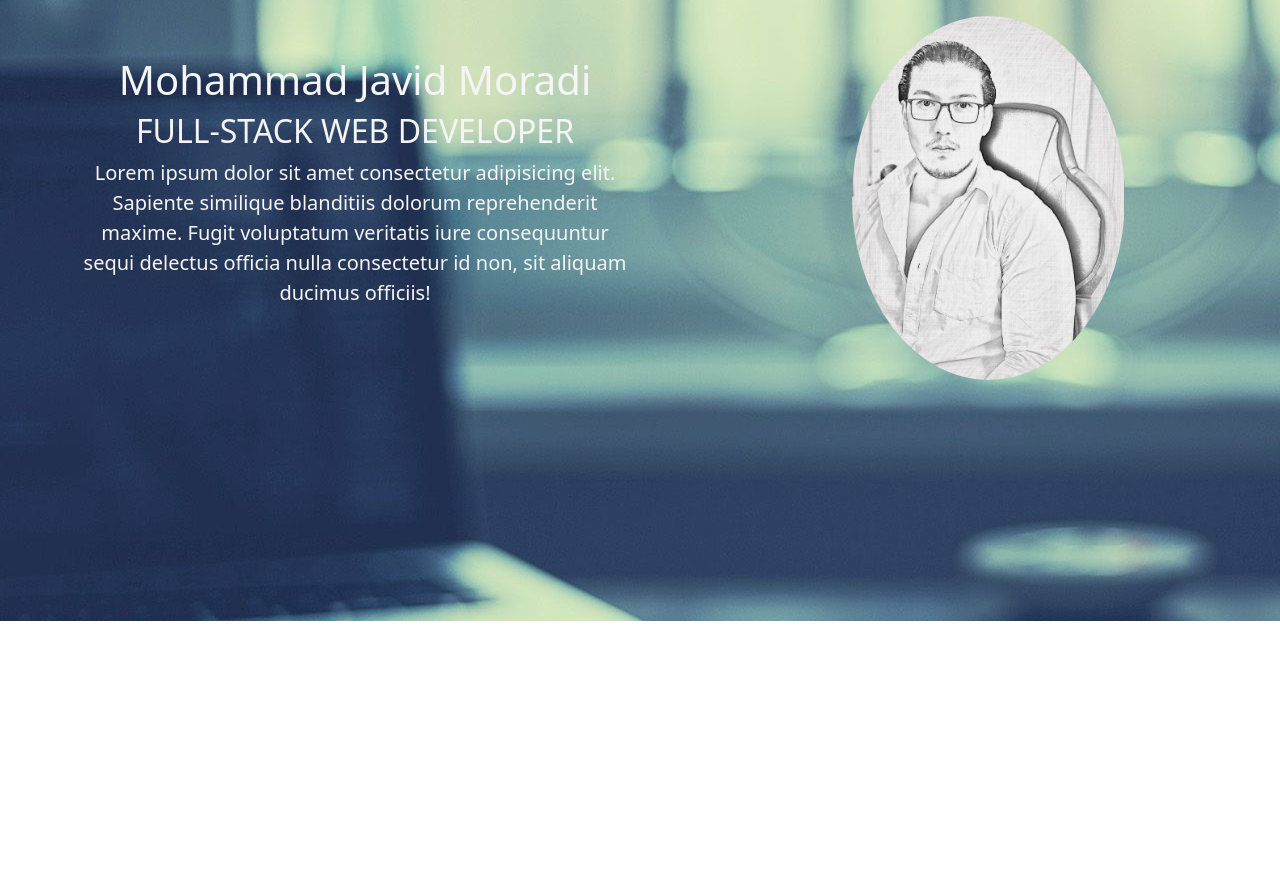
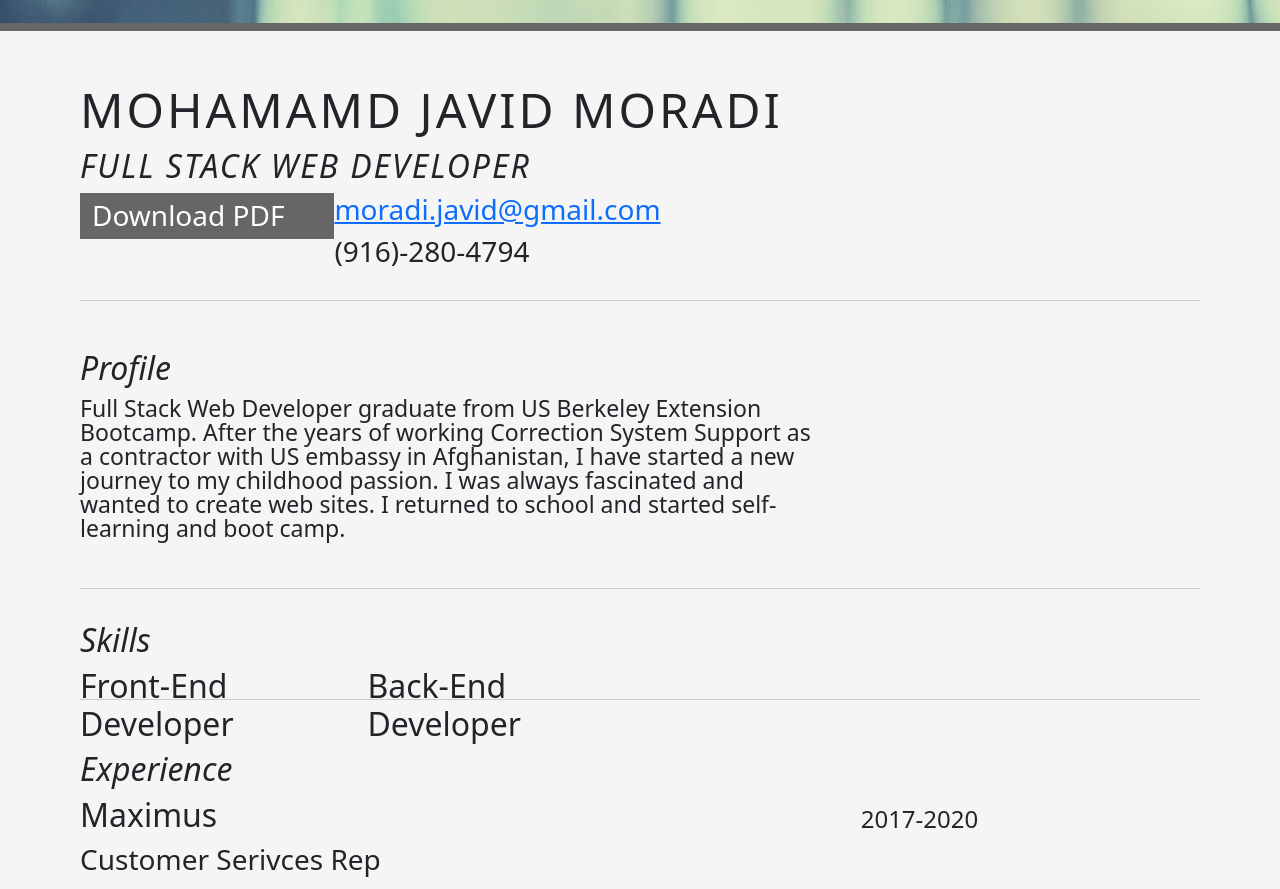
Before and after one commit to moradi1412/R-Portfolio, a React (Create React App) app: page /#/resume in a window 1280 px wide. Shown: the part 179-1068 px from the top of the page. Before the commit the page ends 800 px from the top, so only its background shows below. Built offline with nearby package versions, Linux system fonts and the light colour scheme.

Commit message:
added resume section, link to resume.pdf

```diff
--- a/src/components/Header/index.js
+++ b/src/components/Header/index.js
@@ -4,7 +4,7 @@ import NavItem from "../Nav";
 import About from "../About";
 import Projects from '../Projects';
 // import Contact from '../../components/Contact';
-// import Resume from '../../components/Resume';
+import resume from "../resume";
 
 
 class Header extends Component {
@@ -20,7 +20,7 @@ class Header extends Component {
           <Route path="/about" component={About} />
           <Route path="/projects" component={Projects} />
           <Route path="/contact" component={About}/>
-          <Route path="/resume" component={About}/>
+          <Route path="/resume" component={resume}/>
         </div>
       </HashRouter>
     );
--- /dev/null
+++ b/src/components/resume/index.js
@@ -0,0 +1,101 @@
+import React from 'react'
+import pdf from '../../assets/Mohammad.pdf'
+
+function resume() {
+
+  return (
+    <div id="doc2" class="yui-t7">
+	<div id="inner">
+
+		<div id="hd">
+			<div class="yui-gc">
+				<div class="yui-u first">
+					<h1>Mohamamd Javid Moradi</h1>
+					<h2>Full Stack Web Developer</h2>
+				</div>
+
+				<div class="yui-u">
+					<div class="contact-info">
+						<h3><a id="pdf" href={pdf}>Download PDF</a></h3>
+						<h3><a href="mailto:name@yourdomain.com">moradi.javid@gmail.com</a></h3>
+						<h3>(916)-280-4794</h3>
+					</div>
+				</div>
+			</div>
+		</div>
+
+		<div id="bd">
+			<div id="yui-main">
+				<div class="yui-b">
+
+					<div class="yui-gf">
+						<div class="yui-u first">
+							<h2>Profile</h2>
+						</div>
+						<div class="yui-u">
+							<p class="enlarge">
+							Full Stack Web Developer graduate from US Berkeley Extension Bootcamp. After the years of working Correction System Support as a contractor with US embassy in Afghanistan, I have started a new journey to my childhood passion. I was always fascinated and wanted to create web sites. I returned to school and started self-learning and boot camp.
+							</p>
+						</div>
+					</div>
+
+					<div class="yui-gf">
+						<div class="yui-u first">
+							<h2>Skills</h2>
+						</div>
+						<div class="yui-u">
+
+								<div class="talent">
+									<h2>Front-End Developer</h2>
+								</div>
+
+								<div class="talent">
+									<h2>Back-End Developer</h2>
+								</div>
+						</div>
+					</div>
+
+					<div class="yui-gf">
+
+						<div class="yui-u first">
+							<h2>Experience</h2>
+						</div>
+
+						<div class="yui-u">
+
+							<div class="job">
+								<h2>Maximus</h2>
+								<h3>Customer Serivces Rep</h3>
+								<h4>2017-2020</h4>
+								<p>Responds to inbound calls and completes outbound support calls, provides responses to questions, and in specific instances, refers callers to the appropriate supervisor, county or state agency representatives for service and/or when problems or concerns occur. Assists beneficiaries in enrolling/disenrolling in managed care plans. Assists beneficiaries with medical exemptions and waiver inquiries. Provides beneficiaries with status of enrollment/disenrollment, medical exemptions, and waivers. Meets Production and Quality Assurance goals as defined for this position.</p>
+							</div>
+
+							<div class="job">
+								<h2>PAE</h2>
+								<h3>Senior Project Advisor</h3>
+								<h4>2015-2017</h4>
+								<p>responsible for the overall management, control, coordination and execution of the CSSP PMST Team,
+responsible to ensure compliant operations in conformance with regulations and policies, implementation of US Embassy Kabul Narcotics Affairs Section (NAS) operational strategies, and establishment of management targets and monitoring achievement of results. Assists in developing and implementing reform, support, and capacity building programs that reflect the needs of the GDPDC operations and administration. Frequently required to attend corrections and justice sector-related meetings. Provides advice on strategies, policies and plans affecting project operations, delivery of training, mentoring, and advisory services. The Senior Advisor works with local staff personnel to obtain and provide feedback to enhance their individual growth and professionalism. Provides education and sound corrections practices while acting as a role model for all Pol-i-Charkhi GDPDC staff. Provides individual mentoring and coaching to Pol-i-Charkhi GDPDC Staff. Coordinates with internal and external agencies as necessary. </p>
+							</div>
+
+					</div>
+					</div>
+
+
+
+				</div>
+			</div>
+		</div>
+
+
+
+	</div>
+
+
+</div>
+
+
+  )
+};
+
+export default resume
--- a/src/index.css
+++ b/src/index.css
@@ -176,3 +176,62 @@ li {
   margin-left: 200px;
 
 }
+
+
+.msg { padding: 10px; background: #222; position: relative; }
+.msg h1 { color: #fff;  }
+.msg a { margin-left: 20px; background: #408814; color: white; padding: 4px 8px; text-decoration: none; }
+.msg a:hover { background: #266400; }
+
+/* //-- yui-grids style overrides -- */
+body { font-family: Georgia; color: #444; }
+#inner { padding: 10px 80px; margin: 80px auto; background: #f5f5f5; border: solid #666; border-width: 8px 0 2px 0; }
+.yui-gf { margin-bottom: 2em; padding-bottom: 2em; border-bottom: 1px solid #ccc; }
+
+/* //-- header, body, footer -- */
+#hd { margin: 2.5em 0 3em 0; padding-bottom: 1.5em; border-bottom: 1px solid #ccc }
+#hd h2 { text-transform: uppercase; letter-spacing: 2px; }
+#bd, #ft { margin-bottom: 2em; }
+
+/* //-- footer -- */
+#ft { padding: 1em 0 5em 0; font-size: 92%; border-top: 1px solid #ccc; text-align: center; }
+#ft p { margin-bottom: 0; text-align: center;   }
+
+/* //-- core typography and style -- */
+#hd h1 { font-size: 48px; text-transform: uppercase; letter-spacing: 3px; }
+
+p { font-size: 100%; line-height: 18px; padding-right: 3em; }
+a { color: #990003 }
+a:hover { text-decoration: none; }
+strong { font-weight: bold; }
+li { line-height: 24px; border-bottom: 1px solid #ccc; }
+p.enlarge { font-size: 144%; padding-right: 6.5em; line-height: 24px; }
+p.enlarge span { color: #000 }
+.contact-info { margin-top: 7px; }
+.first h2 { font-style: italic; }
+.last { border-bottom: 0 }
+
+
+/* //-- section styles -- */
+
+a#pdf { display: block; float: left; background: #666; color: white; padding: 6px 50px 6px 12px; margin-bottom: 6px; text-decoration: none;  }
+a#pdf:hover { background: #222; }
+
+.job { position: relative; margin-bottom: 1em; padding-bottom: 1em; border-bottom: 1px solid #ccc; }
+.job h4 { position: absolute; top: 0.35em; right: 0 }
+.job p { margin: 0.75em 0 3em 0; }
+
+.last { border: none; }
+.skills-list {  }
+.skills-list ul { margin: 0; }
+.skills-list li { margin: 3px 0; padding: 3px 0; }
+.skills-list li span { font-size: 152%; display: block; margin-bottom: -2px; padding: 0 }
+.talent { width: 32%; float: left }
+.talent h2 { margin-bottom: 6px; }
+
+#srt-ttab { margin-bottom: 100px; text-align: center;  }
+#srt-ttab img.last { margin-top: 20px }
+
+/* --// override to force 1/8th width grids -- */
+.yui-gf .yui-u{width:80.2%;}
+.yui-gf div.first{width:12.3%;}
```
Also changed, not shown: 1 other file (tests, documents, lock files or other folders).
